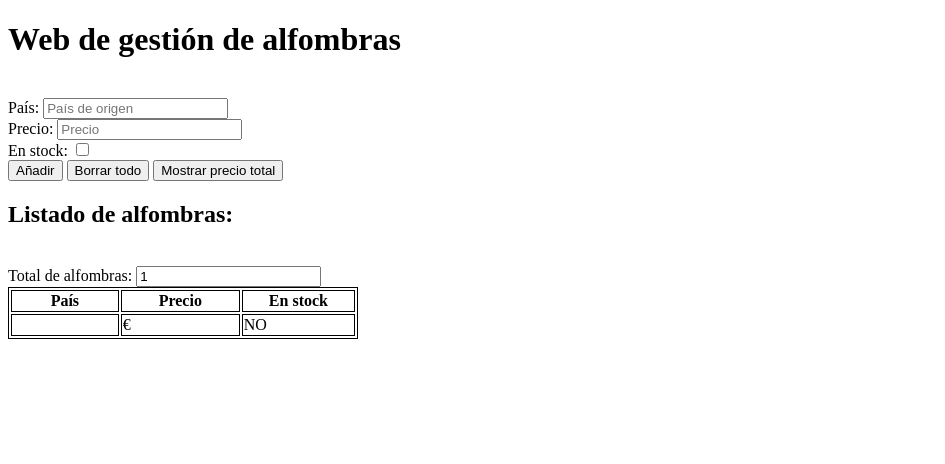
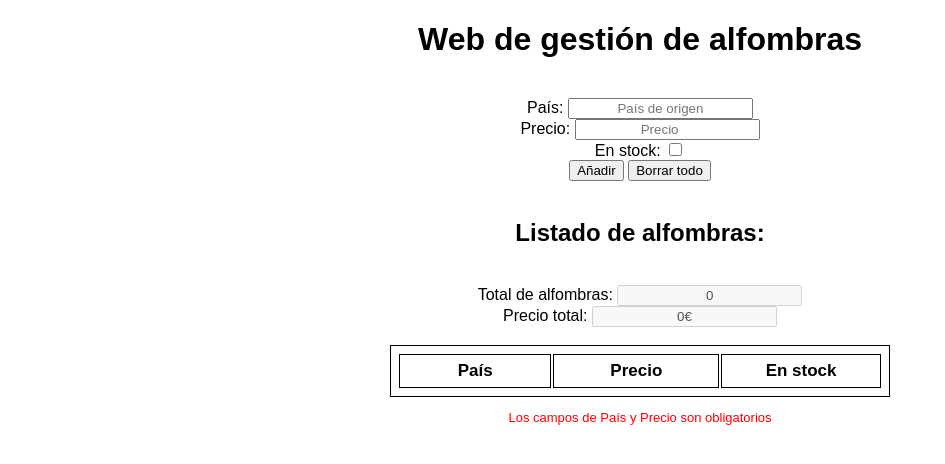
Before and after one commit to zafra89/Carpet_management_vanillaJS, a plain HTML site: page index.html in a window 1280 px wide. Both pictures are taken after a click on the button "Añadir". Shown: the whole page, without its empty margins (0-945 px from the left). Drawn offline with Linux system fonts and the light colour scheme.

Commit message:
second draft of carpet_management_vanillajs

```diff
--- a/index.html
+++ b/index.html
@@ -4,10 +4,9 @@
     <meta charset="UTF-8">
     <meta name="viewport" content="width=device-width, initial-scale=1.0">
     <link rel="stylesheet" href="style.css">
-    <title>Document</title>
+    <title>Web de gestión de alfombras</title>
 </head>
 <body>
-    <h1>Web de gestión de alfombras</h1>
     <!--
         Ejercicio: Esta web está incompleta, quién la desarrolló dejó todo a medias.
         Se trata de terminarla, sustituir lo que el que la empezó hizo mal,
@@ -26,21 +25,26 @@
             cuyo id="input_total"
         - Añadir otro botón que calcule el total de la suma de los precios
         -->
+
+    <h1>Web de gestión de alfombras</h1>
+    <form action="">
         <br><label for="input_pais">País:</label>
-    <input name="input_pais" id="input_pais" type="text" placeholder="País de origen"/>
-    <br><label for="input_precio">Precio:</label>
-    <input name="input_precio" id="input_precio" type="number" placeholder="Precio"/>
-    <br><label for="input_stock">En stock:</label>
+        <input name="input_pais" id="input_pais" type="text" placeholder="País de origen"/><br>
+        <label for="input_precio">Precio:</label>
+        <input name="input_precio" id="input_precio" type="number" placeholder="Precio"/><br>
+        <label for="input_stock">En stock:</label>
         <input name="input_stock" id="input_stock" type="checkbox"/><br>
 
         <input id="button_add" type="button" value="Añadir"/>
-    <input id="button_clean" type="button" value="Borrar todo"/>
-    <input id="button_calc" type="button" value="Mostrar precio total"/>
+        <input id="button_clean" type="button" value="Borrar todo"/><br><br>
 
-    <h2>Listado de alfombras:</h2>
-    <br><label for="input_total">Total de alfombras:</label>
-    <input name="input_total" id="input_total" type="text" value="2 alfombras"/>
-
+        <h2>Listado de alfombras:</h2><br>
+        <label for="input_total">Total de alfombras:</label>
+        <input name="input_total" id="input_total" type="text" value="0" disabled/><br>
+        <label for="precio_total">Precio total:</label>
+        <input name="precio_total" id="precio_total" type="text" value="0" disabled/><br><br>
+    </form>
+    <div>
         <table>
             <thead>
                 <tr>
@@ -53,7 +57,8 @@
                 <!--Aquí se inyectan las rows-->
             </tbody>
         </table>
-    <p class="precio-total"></p>
+    </div>
+    <p class="error_msg"></p>
     <script type="text/javascript" src="script.js"></script>
 </body>
 </html>
--- a/script.js
+++ b/script.js
@@ -10,23 +10,32 @@ var inputPais, inputPrecio, inputStock;
 
 inicializar();
 contadorAlfombras();
+calcularPrecioTotal();
 
 function inicializar() {
   buttonAdd.addEventListener('click', addAlfombraToArray);
   buttonDel.addEventListener('click', borrarListado);
-  buttonCalc.addEventListener('click', calcularPrecioTotal);
 }
 
 function addAlfombraToArray() {
   inputPais = document.getElementById("input_pais");
   inputPrecio = document.getElementById("input_precio");
   inputStock = document.getElementById("input_stock");
+  var errorMsg = document.querySelector(".error_msg");
 
-  paises[paises.length] = inputPais.value; //se añade a la array el valor de los inputs
-  precios[precios.length] = inputPrecio.value;
-  enStock[enStock.length] = inputStock.value;
-  pintarTabla();
-  contadorAlfombras();
+  if (inputPais.value != "" && inputPrecio.value != "") {
+    paises[paises.length] = inputPais.value;
+    precios[precios.length] = inputPrecio.value;
+    enStock[enStock.length] = inputStock.value;
+    errorMsg.textContent = "";
+    pintarTabla();
+    contadorAlfombras();
+    calcularPrecioTotal();
+    inputPais.value = "";
+    inputPrecio.value = "";
+  } else {
+    errorMsg.textContent = "Los campos de País y Precio son obligatorios";
+  }
 }
 
 function pintarTabla() {
@@ -37,12 +46,12 @@ function pintarTabla() {
 
 function estructuraTabla() {
   return "<tr><td>" + paises[paises.length - 1] + " </td><td>" + precios[precios.length - 1] + " € </td><td>" + tieneStock() + "</td></tr>";
-  //se añade el length - 1 porque queremos pintar el elemento que ya está en la array cuyo index es la longitud de la array menos una posición
+  //se añade el length - 1 porque queremos pintar los elementos que YA ESTÁN EN LA ARRAY cuyo index es la longitud de la array menos una posición.
 }
 
 function tieneStock() {
-  if(inputStock.checked) {
-    return "SI";
+  if (inputStock.checked) {
+    return "SÍ";
   } else {
     return "NO";
   }
@@ -58,16 +67,19 @@ function borrarListado() {
   precios = [];
   paises = [];
   enStock = [];
+  calcularPrecioTotal();
   contadorAlfombras();
-  calcularPrecioTotal();
+  document.getElementById("input_pais").value = "";
+  document.getElementById("input_precio").value = "";
+  document.querySelector(".error_msg").textContent = "";
 }
 
 function calcularPrecioTotal() {
-  var parPrecioTotal = document.querySelector('.precio-total');
   var calc = parseFloat(0);
+  var inputPrecioTotal = document.getElementById('precio_total');
 
   for (let i = 0; i < precios.length; i++) {
     calc += parseFloat(precios[i]);
   }
-  parPrecioTotal.textContent = "El precio total de las alfombras es: " + calc + "€";
+  inputPrecioTotal.value = calc + "€";
 }
--- a/style.css
+++ b/style.css
@@ -1,4 +1,17 @@
+* {
+  font-family: Arial, Helvetica, sans-serif;
+  text-align: center;
+}
+
 table, td, tr, th {
+  margin: 0 auto;
   border: 1px solid black;
-  width: 350px;
+  width: 500px;
+  font-size: 17px;
+  padding: 6px;
 }
+
+.error_msg {
+  color: red;
+  font-size: 13px;
+}
```
Lines whose indentation alone changed are shown as unchanged.
